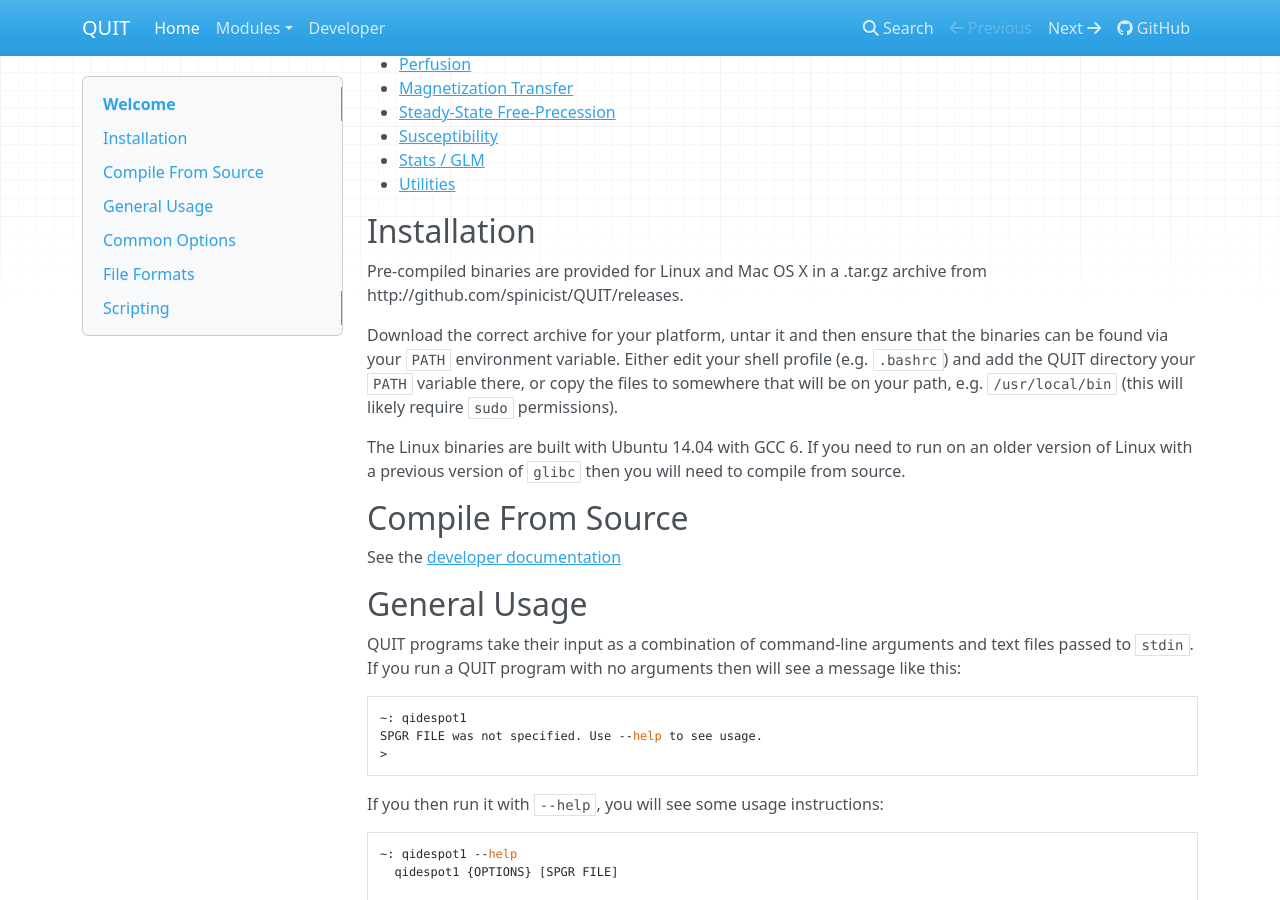
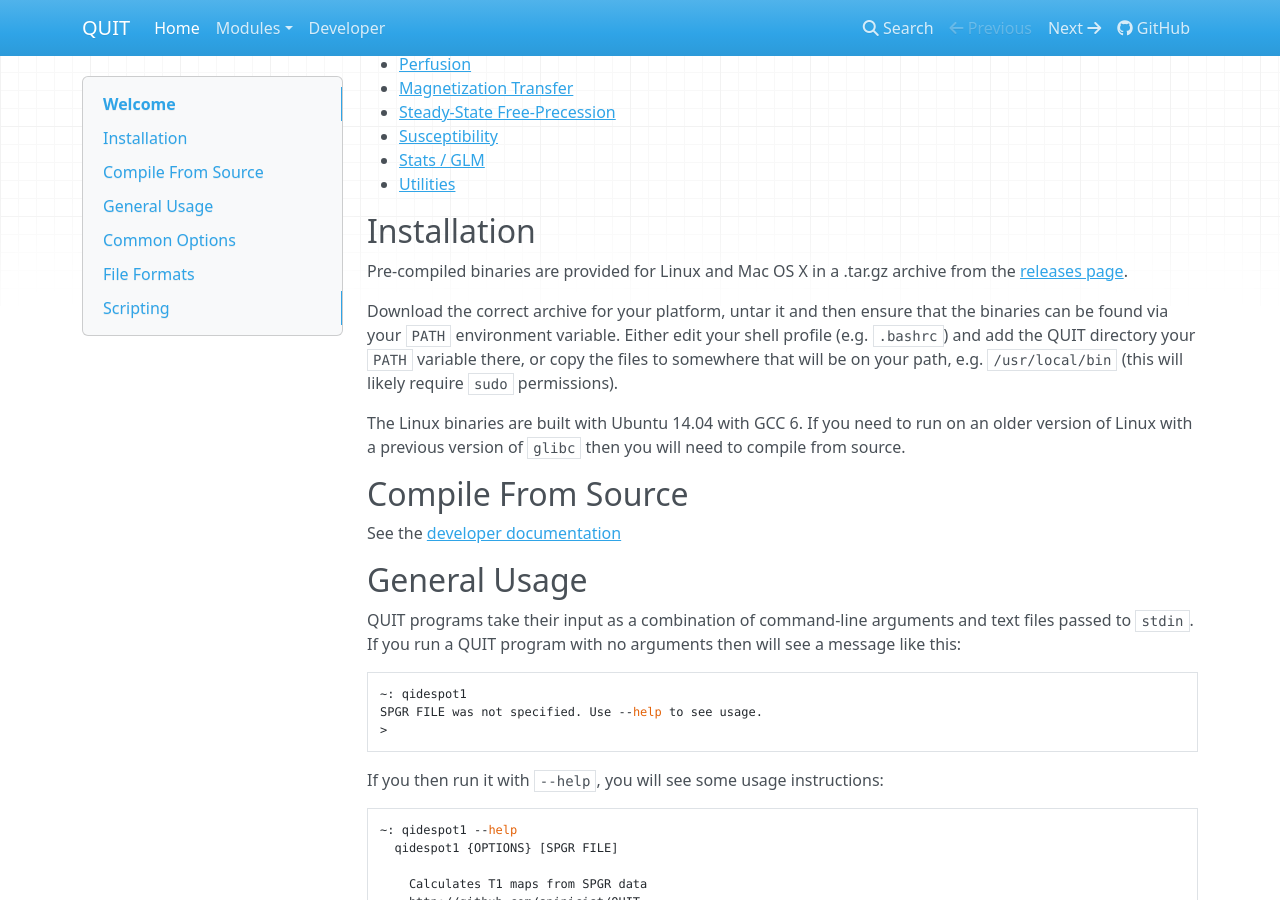
Before and after one commit to spinicist/QUIT, an MkDocs documentation site: the page built from Docs/index.md, in a window 1280 px wide and 900 px high, scrolled down 473 px. Built offline with MkDocs 1.6.1, drawn with Linux system fonts in a browser that asks for light colours; nearby versions of some CDN libraries; old or Windows-style settings are respelled for this version of MkDocs.

Commit message:
DOC: Fix link to releases page

```diff
--- a/Docs/index.md
+++ b/Docs/index.md
@@ -14,7 +14,7 @@
 
 ## Installation
 
-Pre-compiled binaries are provided for Linux and Mac OS X in a .tar.gz archive from http://github.com/spinicist/QUIT/releases.
+Pre-compiled binaries are provided for Linux and Mac OS X in a .tar.gz archive from the [releases page](http://github.com/spinicist/QUIT/releases "Releases").
 
 Download the correct archive for your platform, untar it and then ensure that the binaries can be found via your `PATH` environment variable. Either edit your shell profile (e.g. `.bashrc`) and add the QUIT directory your `PATH` variable there, or copy the files to somewhere that will be on your path, e.g. `/usr/local/bin` (this will likely require `sudo` permissions).
 
```
